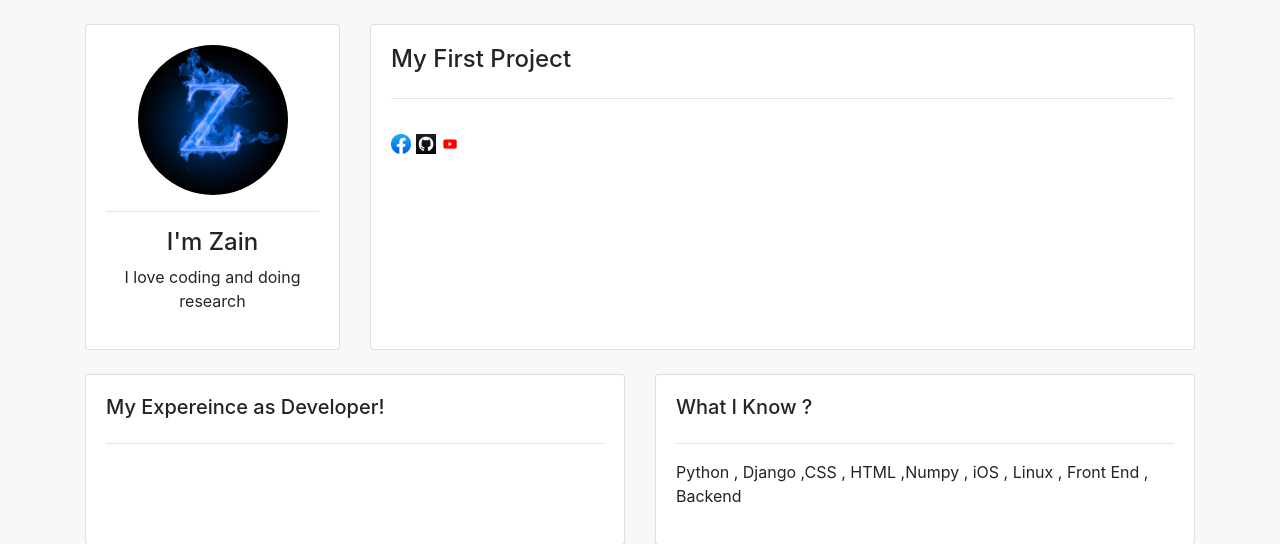
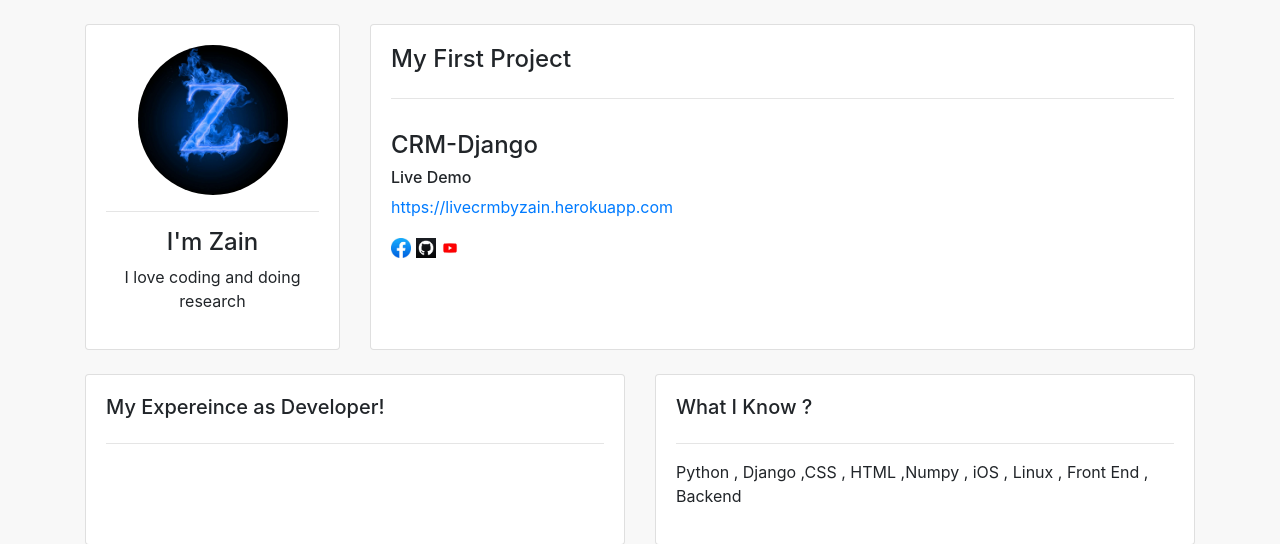
Before and after one commit to mzain321/Portfolio, a Django app: page / in a window 1280 px wide. Shown: the top 544 px of the page. Run offline with Django 4.2, Linux system fonts and the light colour scheme.

Commit message:
Update home.html

```diff
--- a/base/templates/base/home.html
+++ b/base/templates/base/home.html
@@ -29,7 +29,9 @@
 					<div class="card card-body h-100">
 						<h4>My First Project</h4>
 						<hr>
-						<p>  </p>
+						<p> <h4>CRM-Django</h4>
+						<h6>Live Demo</h6>
+						<a href="https://livecrmbyzain.herokuapp.com">https://livecrmbyzain.herokuapp.com</a> </p>
 
 
 						<ul class="social-links">
```
